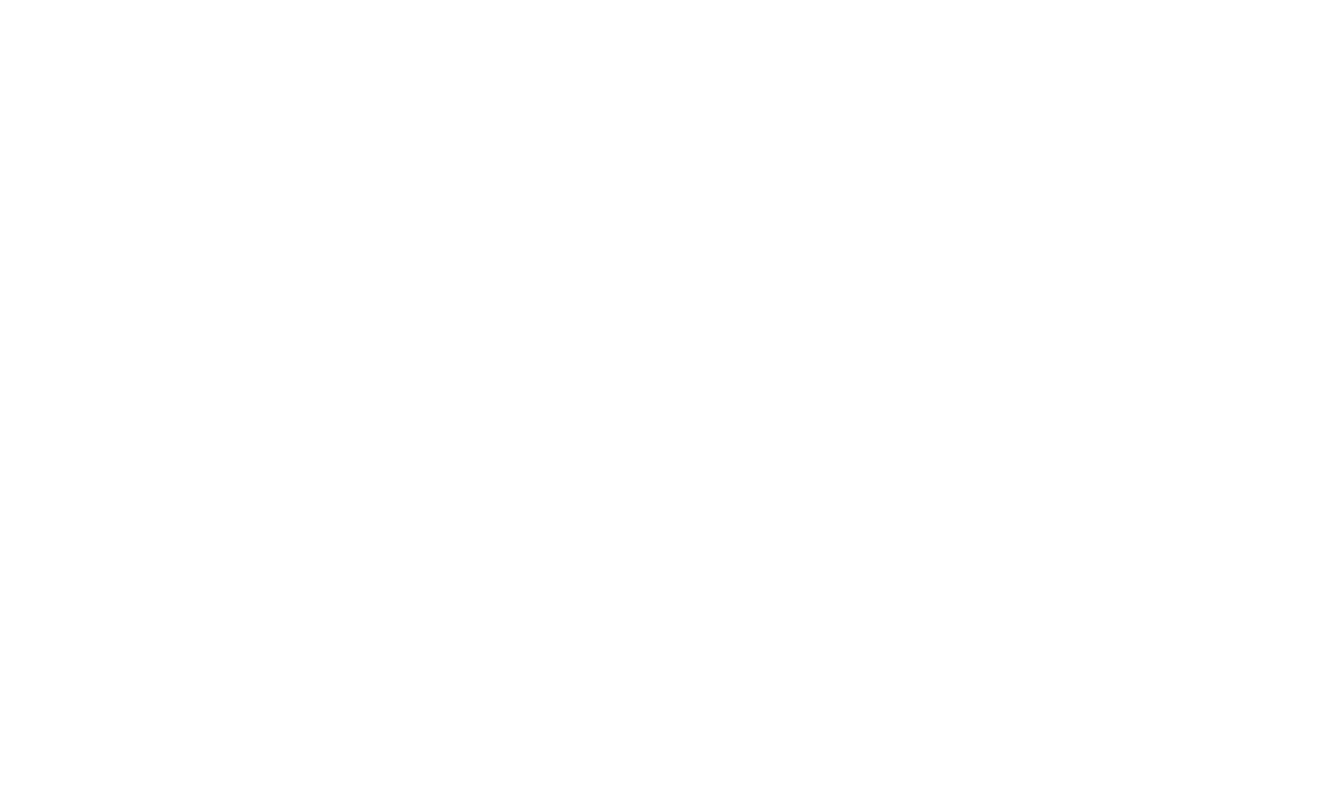
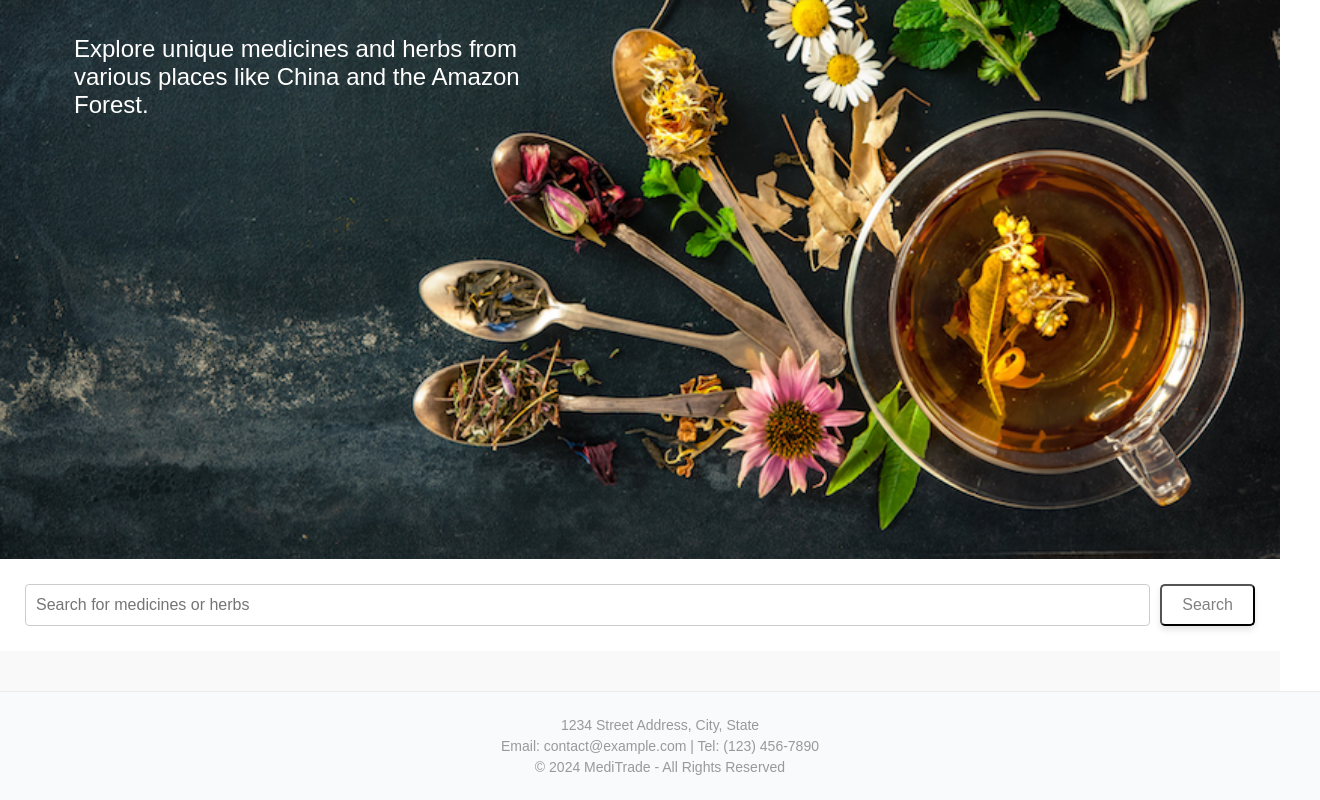
Before and after one commit to williamzhu1/Distributed, a React (Create React App) app in the folder meditrade-app/: page /home in a window 1280 px wide. Before the commit this address had no page. Shown: the part 380-1180 px from the top of the page, 1320 px wide, since content can reach past the window. Before the commit the page ends 800 px from the top, so only its background shows below. Built offline with nearby package versions, Linux system fonts and the light colour scheme.

Commit message:
background image bug, and screen size bug fixed

```diff
--- a/meditrade-app/public/index.html
+++ b/meditrade-app/public/index.html
@@ -1,4 +1,4 @@
-<!DOCTYPE html>
+<!doctype html>
 <html lang="en">
   <head>
     <meta charset="utf-8" />
--- a/meditrade-app/src/App.tsx
+++ b/meditrade-app/src/App.tsx
@@ -10,7 +10,7 @@ function App() {
       <Routes>
         <Route path="/login" element={<Login />} />
         <Route path="/register" element={<Register />} />
-        <Route path="/" element={<Home />} />
+        <Route path="/home" element={<Home />} />
       </Routes>
     </Router>
   );
--- a/meditrade-app/src/components/Home.tsx
+++ b/meditrade-app/src/components/Home.tsx
@@ -7,11 +7,15 @@ import Footer from "./Footer"; // Assuming Footer is a separate component
 
 const Home = () => {
   return (
-    <div className="home-container">
+    <div className="home-page">
       <header className="home-header">
-        <img src={logo_horizontal} alt="MediTrade Logo" className="logo_horizontal" />
+        <img
+          src={logo_horizontal}
+          alt="MediTrade Logo"
+          className="logo_horizontal"
+        />
         <nav>
-          <Link to="/">Home</Link>
+          <Link to="/home">Home</Link>
           <Link to="/login">Login</Link>
           <Link to="/register">Register</Link>
           <Link to="/contact">Contact</Link>
--- a/meditrade-app/src/components/footer.css
+++ b/meditrade-app/src/components/footer.css
@@ -1,16 +1,16 @@
 .footer {
-  position: static; /* Change from fixed to static */
-  left: 0;
+  position: relative;
   bottom: 0;
   width: 100%;
+  text-align: center;
   background-color: #f8f9fa; /* Light grey background, adjust color as needed */
-  text-align: center;
   padding: 20px;
   font-size: 14px;
   color: gray;
   border-top: 1px solid #e7e7e7; /* Subtle top border */
   opacity: 0.8; /* Adjust opacity as needed */
   margin-top: auto; /* Adjust margin-top as needed */
+  flex-shrink: 0; /* Prevent footer from shrinking */
 }
 
 .footer-content p {
--- a/meditrade-app/src/components/home.css
+++ b/meditrade-app/src/components/home.css
@@ -1,11 +1,12 @@
-html, body {
+.home-page html,
+.home-page body {
   background-image: none;
   background-color: #fff;
 }
 
 .home-container {
   font-family: "Arial", sans-serif; /* Change as needed */
-  flex: 1;        /* Ensures container takes necessary space */
+  flex: 1; /* Ensures container takes necessary space */
   display: flex;
   flex-direction: column;
   justify-content: space-between; /* Space distribution */
@@ -15,7 +16,7 @@ html, body {
   display: flex;
   justify-content: space-between;
   align-items: center;
-  padding: 10px 20px;
+  padding: 15px 40px; /* Increase padding to make the header larger */
   background: #fff;
   box-shadow: 0 2px 4px rgba(0, 0, 0, 0.1);
 }
@@ -51,14 +52,15 @@ nav a:hover {
   opacity: 1; /* Optional: Slightly see-through */
 }
 
-.hero h1, .hero p {
+.hero h1,
+.hero p {
   position: absolute;
   left: 0%; /* Start text from 5% from the left, adjust as needed */
   padding: 10px;
   align-items: left;
   border-radius: 5px;
   box-sizing: border-box; /* Includes padding and border in the element's total width and height */
-    color:white;
+  color: white;
 }
 
 .hero h1 {
@@ -71,12 +73,11 @@ nav a:hover {
 
 .hero p {
   width: 40%;
-    align-items: center;
+  align-items: left;
   top: 35%; /* Position just below the h1 */
   font-size: 1.5em; /* Smaller text size than h1 */
-    left:5%;
+  left: 5%;
 }
-
 
 .search-bar {
   display: flex;
@@ -84,10 +85,35 @@ nav a:hover {
   margin: 20px;
 }
 
-.search-bar input,
-.search-bar button {
+.search-bar input {
   padding: 10px;
   margin: 5px;
+}
+
+.search-bar button {
+  padding: 10px 20px;
+  margin: 5px;
+  background-color: white;
+  color: gray;
+  border: true;
+  border-radius: 5px;
+  box-shadow: 0 4px 6px rgba(0, 0, 0, 0.1);
+  font-size: 16px;
+  cursor: pointer;
+  transition:
+    background-color 0.3s,
+    transform 0.3s;
+}
+
+.search-bar button:hover {
+  background-color: light-gray; /* Darker green on hover */
+  color: black;
+  transform: translateY(-2px); /* Slight lift effect on hover */
+}
+
+.search-bar button:active {
+  background-color: gray; /* Even darker green on active */
+  transform: translateY(0); /* Reset lift effect on active */
 }
 
 .results-section {
--- a/meditrade-app/src/components/login_register.css
+++ b/meditrade-app/src/components/login_register.css
@@ -1,23 +1,33 @@
-html {
+html,
+body {
   height: 100%;
+  margin: 0;
+  display: flex;
+  flex-direction: column;
+}
+
+body {
+  display: flex;
+  flex-direction: column;
+  min-height: 100vh;
+}
+
+.login-register-background {
+  flex: 1;
+  display: flex;
+  flex-direction: column;
+  justify-content: center;
+  align-items: center;
   background-image: url("../images/background.jpeg");
   background-size: cover;
   background-position: center;
   background-repeat: no-repeat;
   background-attachment: fixed;
+  position: relative;
+  opacity: 0.8; /* Adjust the opacity of the background image */
+  min-height: 100vh; /* Ensures the background takes full height */
 }
 
-body {
-  height: 100%;
-  margin: 0;
-  background: transparent;
-}
-
-.login-register-background {
-  position: relative;
-  opacity: 0.8; /* Adjust the opacity of the background image */
-}
-/* Semi-transparent overlay to the entire background */
 body::before {
   content: "";
   position: fixed;
@@ -46,6 +56,7 @@ body::before {
   border-radius: 8px;
   font-family: "Open Sans", sans-serif;
 }
+
 .register-header,
 .login-header {
   font-size: 24px; /* Adjust the font size as needed */
```
Lines whose indentation alone changed are shown as unchanged.
